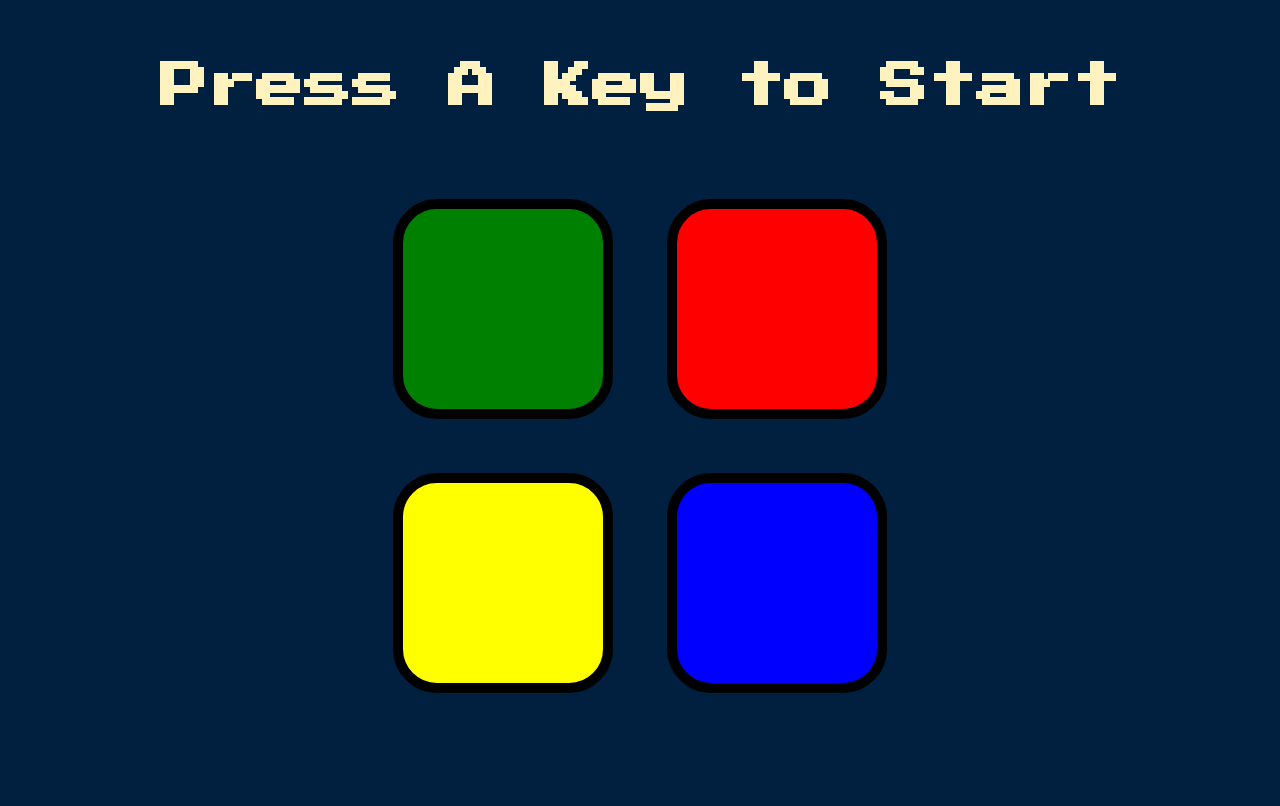
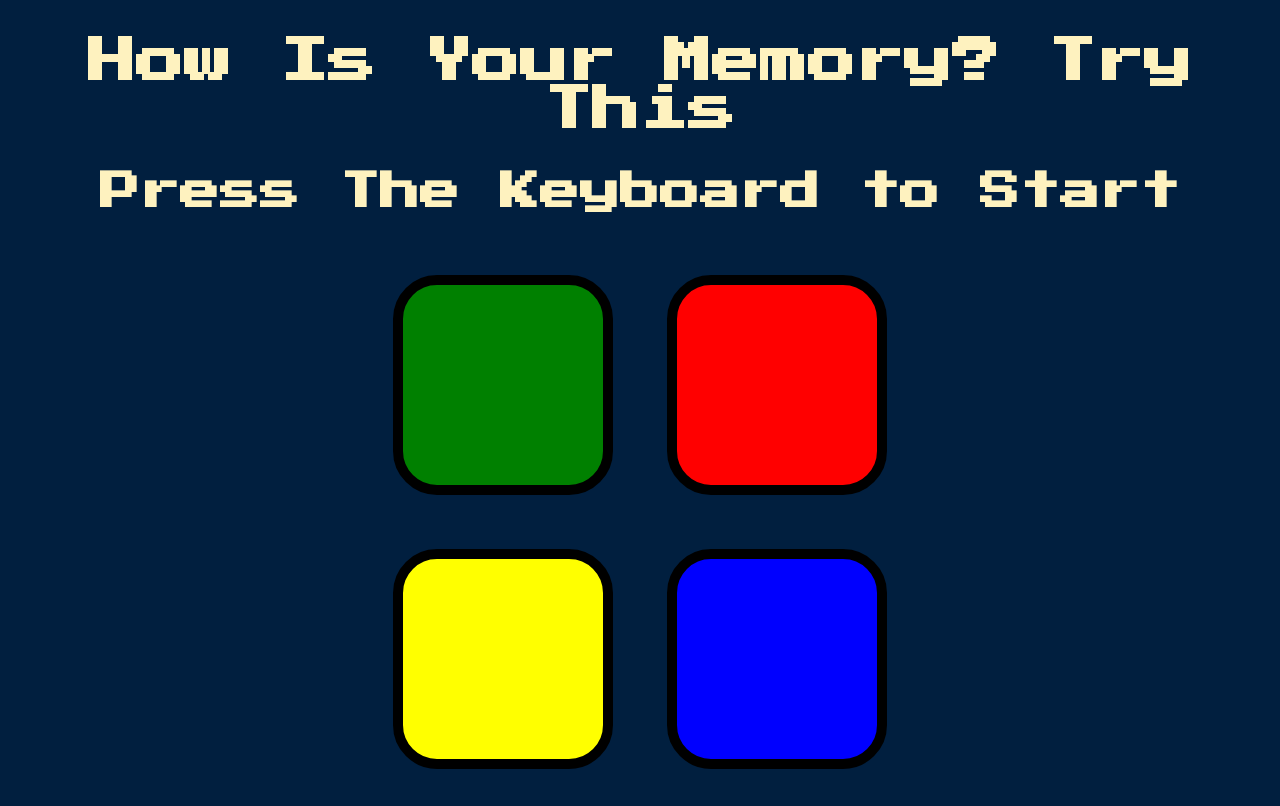
Before and after one commit to carsonxue/Simon-Game, a plain HTML site: page index.html in a window 1280 px wide. Drawn offline with nearby package versions, Linux system fonts and the light colour scheme.

Commit message:
title updated

```diff
--- a/game.js
+++ b/game.js
@@ -32,7 +32,8 @@ function checkAnswer(currentLevel) {
   } else {
     playSound("wrong");
     $("body").addClass("game-over");
-    $("#level-title").text("Game Over, Press Any Key to Restart");
+    $("#title").text("Oops, You Remembered Wrong")
+    $("#level-title").text("Game Over, Press Keyboard to Restart Again");
     setTimeout(function() {
       $("body").removeClass("game-over");
     }, 200)
@@ -43,6 +44,7 @@ function checkAnswer(currentLevel) {
 function nextSequence(){
   userClickedPattern = [];
   level++;
+  $("#title").text("Remember The Color, Press In Order")
   $("#level-title").text("Level " + level);
   let randomNumber = Math.floor(Math.random() * 4);
   let randomChosenColor = buttonColors[randomNumber];
--- a/index.html
+++ b/index.html
@@ -9,7 +9,8 @@
 </head>
 
 <body>
-  <h1 id="level-title">Press A Key to Start</h1>
+  <h1 id="title">How Is Your Memory?  Try This</h1>
+  <h3 id="level-title">Press The Keyboard to Start</h3>
   <div class="container">
     <div lass="row">
 
--- a/styles.css
+++ b/styles.css
@@ -3,10 +3,17 @@ body {
   background-color: #011F3F;
 }
 
+#title {
+  font-family: 'Press Start 2P', cursive;
+  font-size: 3rem;
+  margin:  3%;
+  color: #FEF2BF;
+}
+
 #level-title {
   font-family: 'Press Start 2P', cursive;
-  font-size: 3rem;
-  margin:  5%;
+  font-size: 2.5rem;
+  margin:  3%;
   color: #FEF2BF;
 }
 
```
Also changed, not shown: 2 other files.
